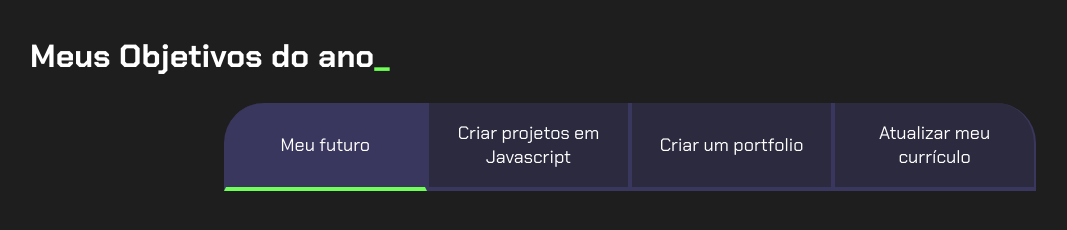
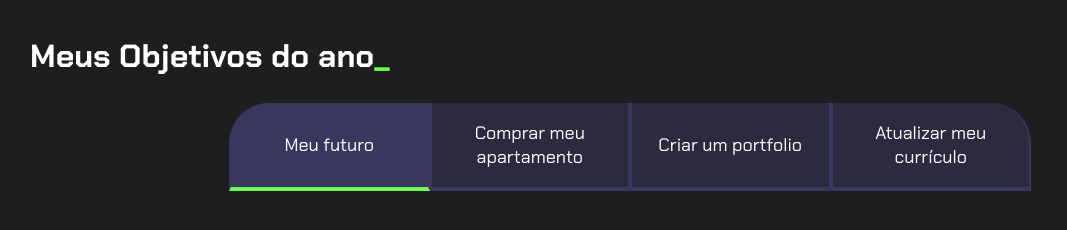
Before and after one commit to juliamaria29/projeto1do3ano, a plain HTML site: page index.html in a window 1280 px wide. Shown: the whole page, without its empty margins (10-1077 px from the left). Drawn offline with Linux system fonts and the light colour scheme.

Commit message:
meu futuro

```diff
--- a/index.html
+++ b/index.html
@@ -13,7 +13,7 @@
         <h2 class="titulo-principal">Meus Objetivos do ano<span>_</span></h2>
         <div class="botoes">
             <button class="botao ativo">Meu futuro</button>
-            <button class="botao">Criar projetos em Javascript</button>
+            <button class="botao">Comprar meu apartamento</button>
             <button class="botao">Criar um portfolio</button>
             <button class="botao">Atualizar meu currículo</button>
         </div>
```
